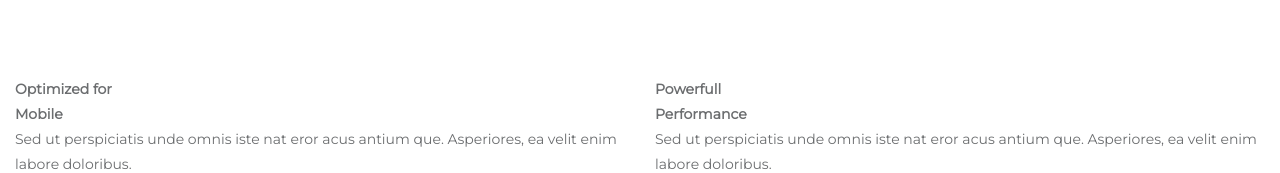
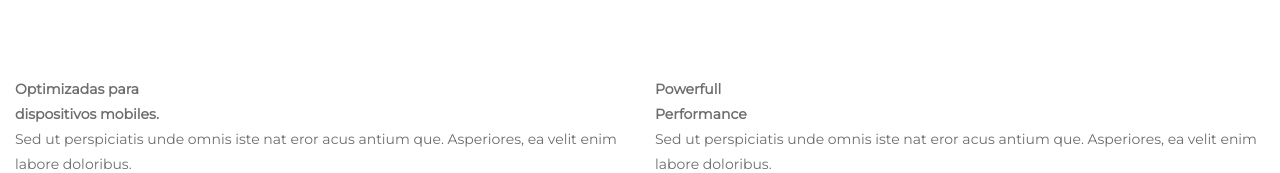
Before and after one commit to NicoVergara/Proyecto-Final, a plain HTML site: page index.html in a window 1280 px wide. Shown: the part 1497-1670 px from the top of the page. Drawn offline with Linux system fonts and the light colour scheme.

Commit message:
Text para section.

```diff
--- a/index.html
+++ b/index.html
@@ -164,7 +164,7 @@
         <div class="col-md-6">
           <div class="clase">
             <div class="clase fuente">
-              <strong>Optimized for <br>Mobile</strong>
+              <strong>Optimizadas para <br>dispositivos mobiles.</strong>
             </div>
           </div>
           <div class="features-cont">
```
